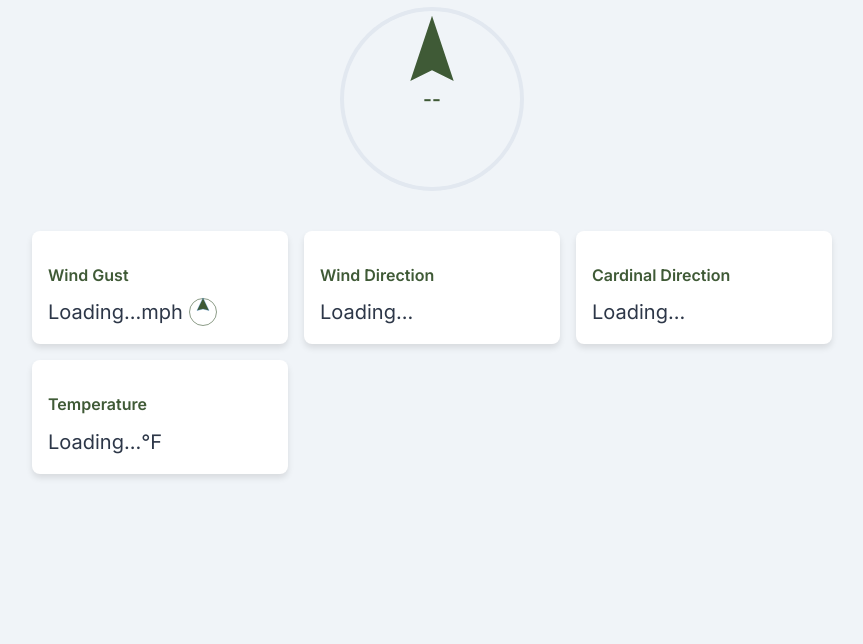
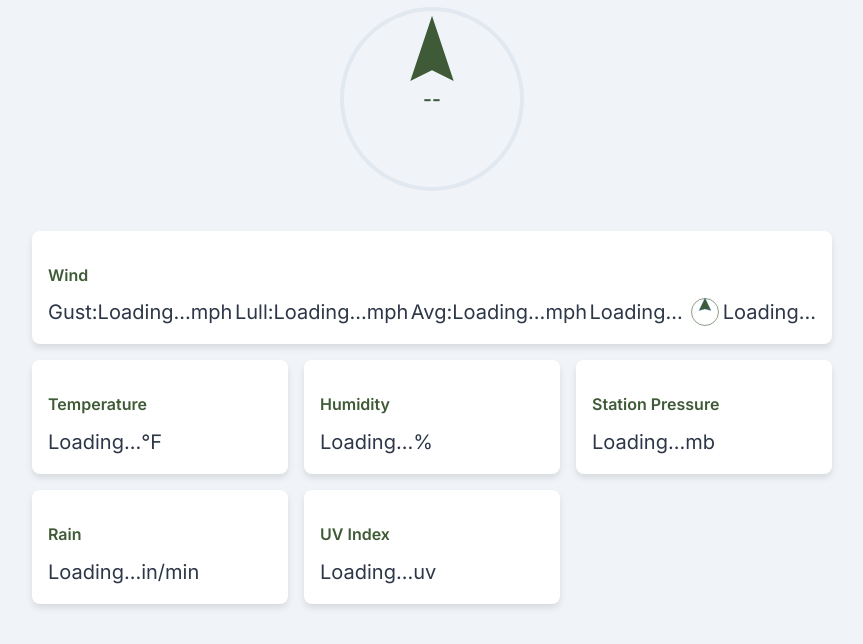
Before and after one commit to Claywatkins8/tempest, a Flask app: page / in a window 1280 px wide. Shown: the part 156-800 px from the top of the page, without its empty margins (208-1071 px from the left). Run offline with Flask 3, Linux system fonts and the light colour scheme; some libraries are stand-ins or nearby versions.

Commit message:
adds more fields and large wind row

```diff
--- a/app.py
+++ b/app.py
@@ -51,7 +51,11 @@
                     "wind_gust_mph": round(wind_gust_mph, 2),
                     "cardinal_direction": cardinal_direction,
                     "wind_direction": wind_direction,
-                    "temperature_fahrenheit": None  # No temperature data for rapid_wind
+                    "temperature_fahrenheit": None,  # No temperature data for rapid_wind
+                    "humidity": None,  # No humidity data for rapid_wind
+                    "station_pressure": None,  # No station pressure data for rapid_wind
+                    "rain_inches_per_minute": None,  # No rain data for rapid_wind
+                    "uv_index": None  # No UV index data for rapid_wind
                 }
 
                 # Emit the updated weather data to the frontend using WebSocket
@@ -62,8 +66,35 @@
                 temperature_celsius = json_data["obs"][0][7]
                 temperature_fahrenheit = (temperature_celsius * 9/5) + 32
 
-                # Update weather_data with temperature from obs_st
+                # Extract humidity from the first observation (index 8)
+                humidity = json_data["obs"][0][8]
+
+                # Extract station pressure from the first observation (index 6)
+                station_pressure = json_data["obs"][0][6]
+
+                # Extract rain inches per minute from the first observation (index 9)
+                rain_inches_per_minute = json_data["obs"][0][9]
+
+                # Extract UV index from the first observation (index 10)
+                uv_index = json_data["obs"][0][10]
+
+                # Extract wind gust, lull, and average from the first observation (index 1, 2, 3)
+                wind_lull_mps = json_data["obs"][0][1]
+                wind_lull_mph = wind_lull_mps * 2.23694
+                wind_avg_mps = json_data["obs"][0][2]
+                wind_avg_mph = wind_avg_mps * 2.23694
+                wind_gust_mps = json_data["obs"][0][3]
+                wind_gust_mph = wind_gust_mps * 2.23694
+
+                # Update weather_data with temperature, humidity, station pressure, rain, UV index, and wind data from obs_st
                 weather_data["temperature_fahrenheit"] = round(temperature_fahrenheit, 2)
+                weather_data["humidity"] = humidity
+                weather_data["station_pressure"] = station_pressure
+                weather_data["rain_inches_per_minute"] = rain_inches_per_minute
+                weather_data["uv_index"] = uv_index
+                weather_data["wind_lull_mph"] = round(wind_lull_mph, 2)
+                weather_data["wind_avg_mph"] = round(wind_avg_mph, 2)
+                weather_data["wind_gust_mph"] = round(wind_gust_mph, 2)
 
                 # Emit the updated weather data to the frontend using WebSocket
                 socketio.emit('weather_update', weather_data)
--- a/templates/index.html
+++ b/templates/index.html
@@ -104,6 +104,10 @@
         .wind-gust-container {
             display: flex;
             align-items: center;
+            justify-content: space-between;
+        }
+        .full-width {
+            grid-column: 1 / -1; /* This makes the item span all columns */
         }
     </style>
 </head>
@@ -120,27 +124,39 @@
         </div>
 
         <div id="weather-info">
-            <div class="weather-card">
-                <h3>Wind Gust</h3>
-                <p class="wind-gust-container">
-                    <span id="wind-gust">Loading...</span> mph
+            <div class="weather-card full-width">
+                <h3>Wind</h3>
+                <div class="wind-gust-container">
+                    <p>Gust: <span id="wind-gust">Loading...</span> mph</p>
+                    <p>Lull: <span id="wind-lull">Loading...</span> mph</p>
+                    <p>Avg: <span id="wind-avg">Loading...</span> mph</p>
+                    <p><span id="wind-direction">Loading...</span></p>
                     <svg id="windArrow" viewBox="0 0 100 100" width="30" height="30">
                         <circle cx="50" cy="50" r="45" fill="none" stroke="#3f5a36" stroke-width="2"/>
                         <path d="M50 3 L30 45 L50 40 L70 45 Z" fill="#3f5a36" stroke="#3182ce" stroke-width="1"/>
                     </svg>
-                </p>
-            </div>
-            <div class="weather-card">
-                <h3>Wind Direction</h3>
-                <p><span id="wind-direction">Loading...</span></p>
-            </div>
-            <div class="weather-card">
-                <h3>Cardinal Direction</h3>
-                <p><span id="cardinal-direction">Loading...</span></p>
+                    <p><span id="cardinal-direction">Loading...</span></p>
+                </div>
             </div>
             <div class="weather-card">
                 <h3>Temperature</h3>
                 <p><span id="temperature">Loading...</span> °F</p>
+            </div>
+            <div class="weather-card">
+                <h3>Humidity</h3>
+                <p><span id="humidity">Loading...</span> %</p>
+            </div>
+            <div class="weather-card">
+                <h3>Station Pressure</h3>
+                <p><span id="station-pressure">Loading...</span> mb</p>
+            </div>
+            <div class="weather-card">
+                <h3>Rain</h3>
+                <p><span id="rain-inches-per-minute">Loading...</span> in/min</p>
+            </div>
+            <div class="weather-card">
+                <h3>UV Index</h3>
+                <p><span id="uv_index">Loading...</span> uv</p>
             </div>
         </div>
     </div>
@@ -194,6 +210,18 @@
             if(data.temperature_fahrenheit !== null){
                 document.getElementById("temperature").textContent = data.temperature_fahrenheit;
             }
+            if(data.humidity !== null){
+                document.getElementById("humidity").textContent = data.humidity;
+            }
+            if(data.station_pressure !== null){
+                document.getElementById("station-pressure").textContent = data.station_pressure;
+            }
+            if(data.rain_inches_per_minute !== null){
+                document.getElementById("rain-inches-per-minute").textContent = data.rain_inches_per_minute;
+            }
+            if(data.uv_index !== null){
+                document.getElementById("uv_index").textContent = data.uv_index;
+            }
             // Update the wind direction arrows
             if (data.cardinal_direction) {
                 updateWindDirection(data.cardinal_direction, data.wind_gust_mph);
```
